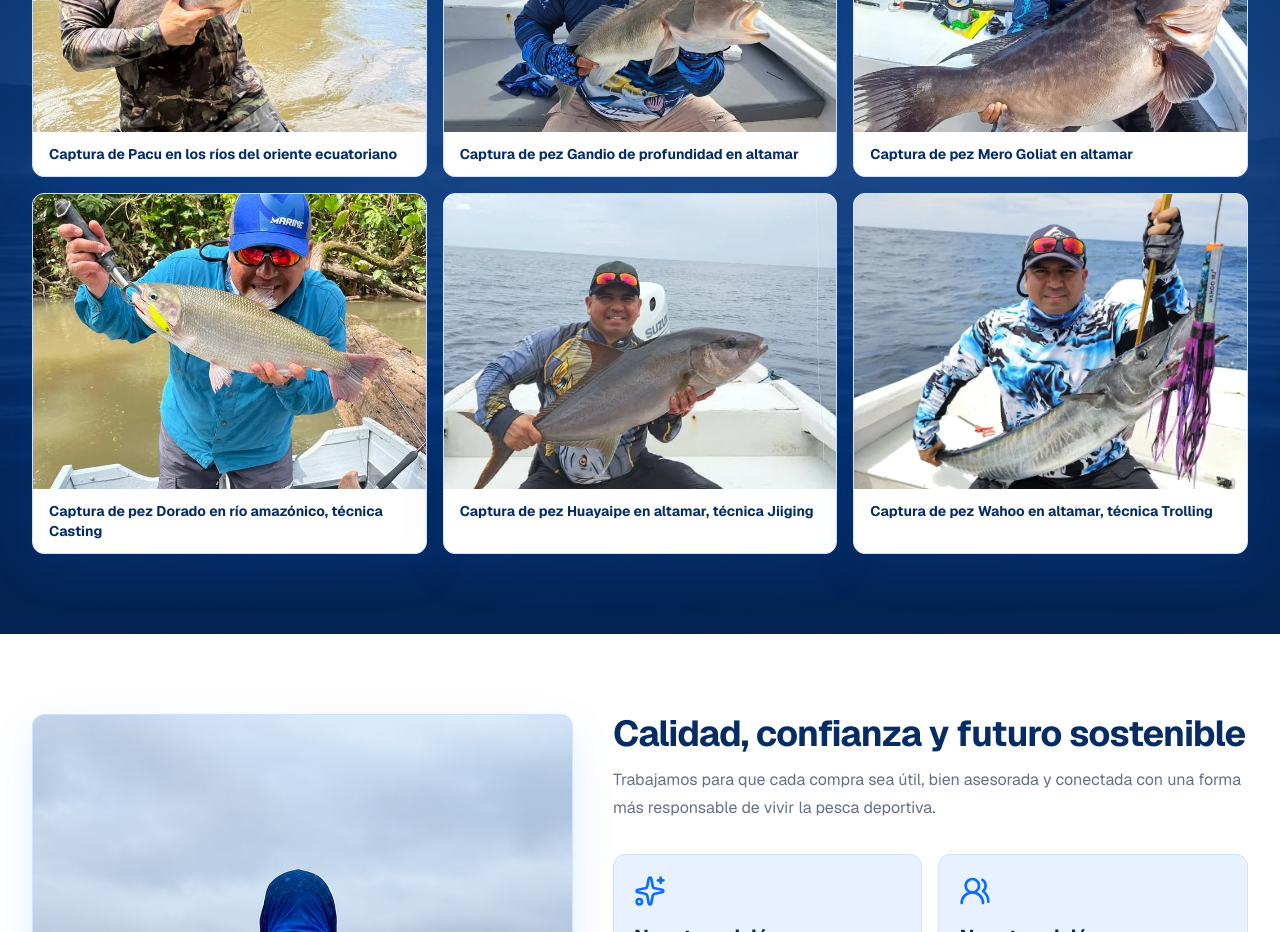
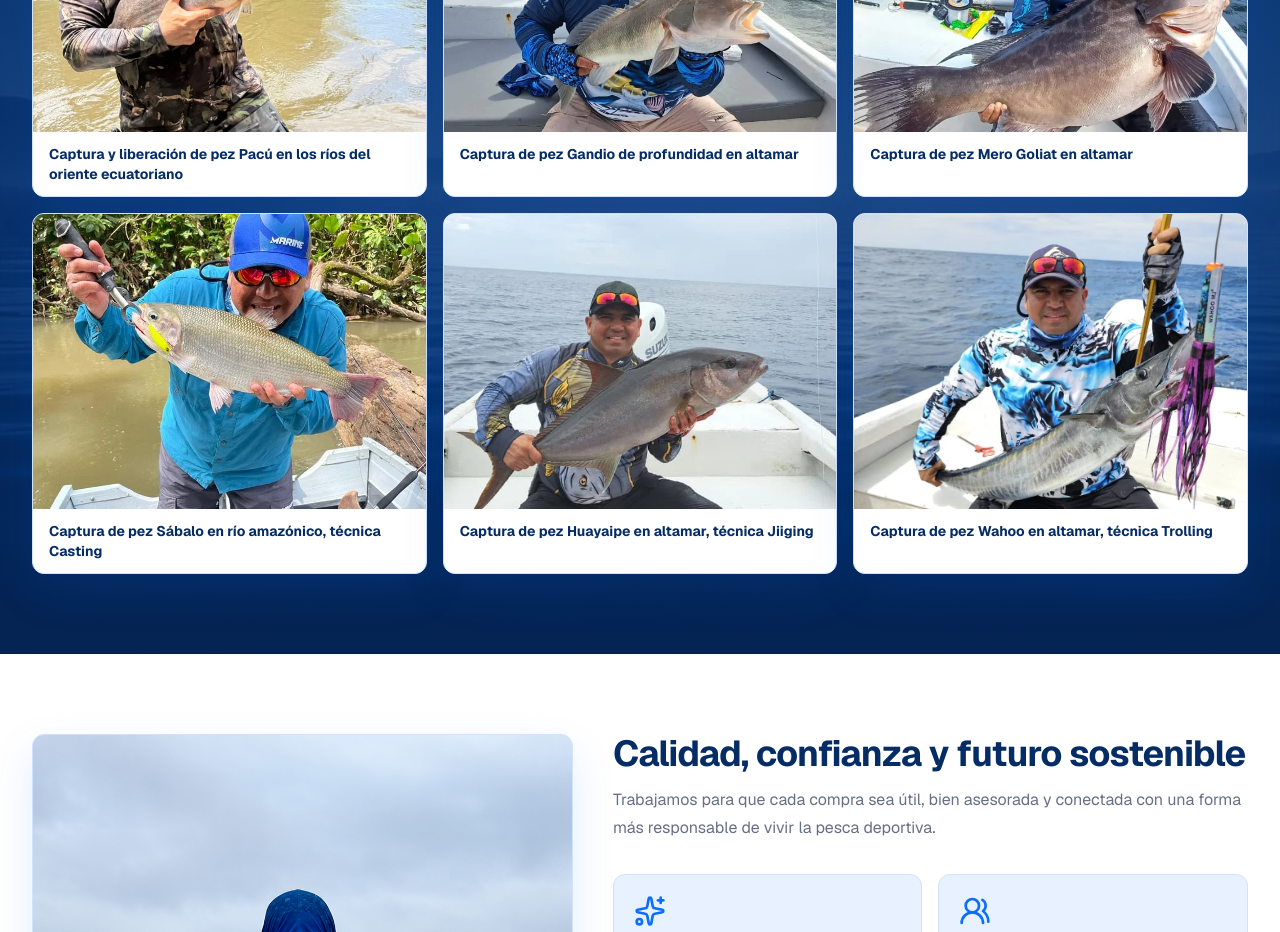
Before and after one commit to deylleranchundiaalcivar34-stack/pesca-con-fe, a Next.js app: page /quienes-somos in a window 1280 px wide. Shown: the part 2360-3292 px from the top of the page. Built offline with nearby package versions, Linux system fonts and the light colour scheme; no server answers.

Commit message:
MOdificacion primera foto de galeria

```diff
--- a/src/app/quienes-somos/page.tsx
+++ b/src/app/quienes-somos/page.tsx
@@ -65,7 +65,7 @@ const galleryImages = [
   {
     src: "/images/fotos/foto-cuadrada1.webp",
     alt: "Captura de Pacu",
-    label: "Captura de Pacu en los ríos del oriente ecuatoriano",
+    label: "Captura y liberación de pez Pacú en los ríos del oriente ecuatoriano",
   },
   {
     src: "/images/fotos/foto-pesca10.webp",
@@ -80,7 +80,7 @@ const galleryImages = [
   {
     src: "/images/fotos/foto-pesca11.webp",
     alt: "Captura de pez Dorado en río amazónico",
-    label: "Captura de pez Dorado en río amazónico, técnica Casting",
+    label: "Captura de pez Sábalo en río amazónico, técnica Casting",
   },
   {
     src: "/images/fotos/foto-pesca14.webp",
```
